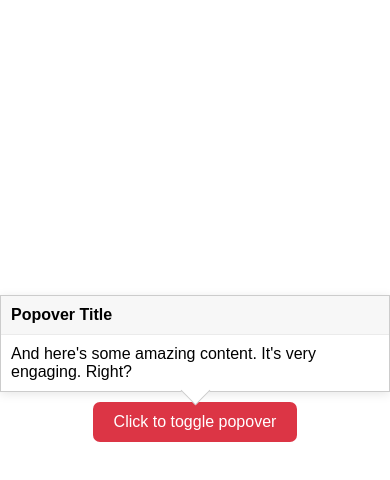
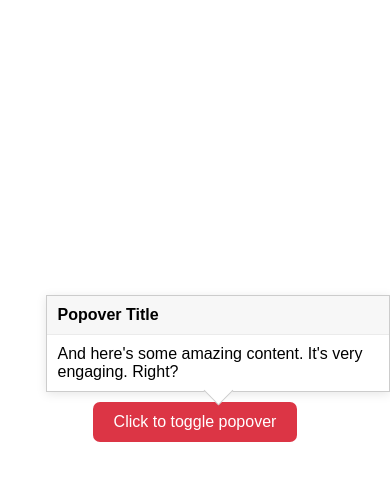
Before and after one commit to AleksandrFedorov035/ahj-popover, a website built with webpack: page src/index.html in a window 390 px wide. Both pictures are taken after a click on the button "Click to toggle popover". Built offline with nearby package versions, Linux system fonts and the light colour scheme.

Commit message:
remove errors

```diff
--- a/src/components/popover.js
+++ b/src/components/popover.js
@@ -1,13 +1,32 @@
 export class Popover {
-  constructor(popover, trigger) {
-    this.popover = popover;
-    this.trigger = trigger;
+  constructor(container) {
+    this.container = container;
+    this.popover;
+    this.trigger;
+  }
 
-    this.trigger.addEventListener("click", () => {
-      this.popover.style.display =
-        this.popover.style.display === "block" ? "none" : "block";
-      this.centerPopover();
-    });
+  renderItems() {
+    return `
+          <button class="popover-trigger">Click to toggle popover</button>
+          <div class="popover">
+                <div class="popover-arrow"></div>
+                <h3 class="popover-title">Popover Title</h3>
+                <p class="popover-content">And here's some amazing content. It's very engaging. Right?</p>
+          </div>
+    `;
+  }
+
+  addItemsHTML() {
+    this.container.insertAdjacentHTML("beforeend", this.renderItems());
+    this.popover = this.container.querySelector(".popover");
+    this.trigger = this.container.querySelector(".popover-trigger");
+    this.container
+      .querySelector(".popover-trigger")
+      .addEventListener("click", () => {
+        this.popover.style.display =
+          this.popover.style.display === "block" ? "none" : "block";
+        this.centerPopover();
+      });
   }
 
   centerPopover() {
--- a/src/index.html
+++ b/src/index.html
@@ -5,11 +5,6 @@
     <title>Popover Example</title>
 </head>
 <body>
-    <button class="popover-trigger">Click to toggle popover</button>
-    <div class="popover">
-        <div class="popover-arrow"></div>
-        <h3 class="popover-title">Popover Title</h3>
-        <p class="popover-content">And here's some amazing content. It's very engaging. Right?</p>
-    </div>
+    <div class="container"></div>
 </body>
 </html>
--- a/src/js/app.js
+++ b/src/js/app.js
@@ -1,8 +1,4 @@
 import { Popover } from "../components/popover";
-
-const trigger = document.querySelector(".popover-trigger");
-const popover = document.querySelector(".popover");
-
-document.addEventListener("DOMContentLoaded", () => {
-  new Popover(popover, trigger);
-});
+const container = document.querySelector(".container");
+const Newpopover = new Popover(container);
+Newpopover.addItemsHTML();
```
Also changed, not shown: src/js/tests/popover.test.js (+8 -14 lines), README.md.
